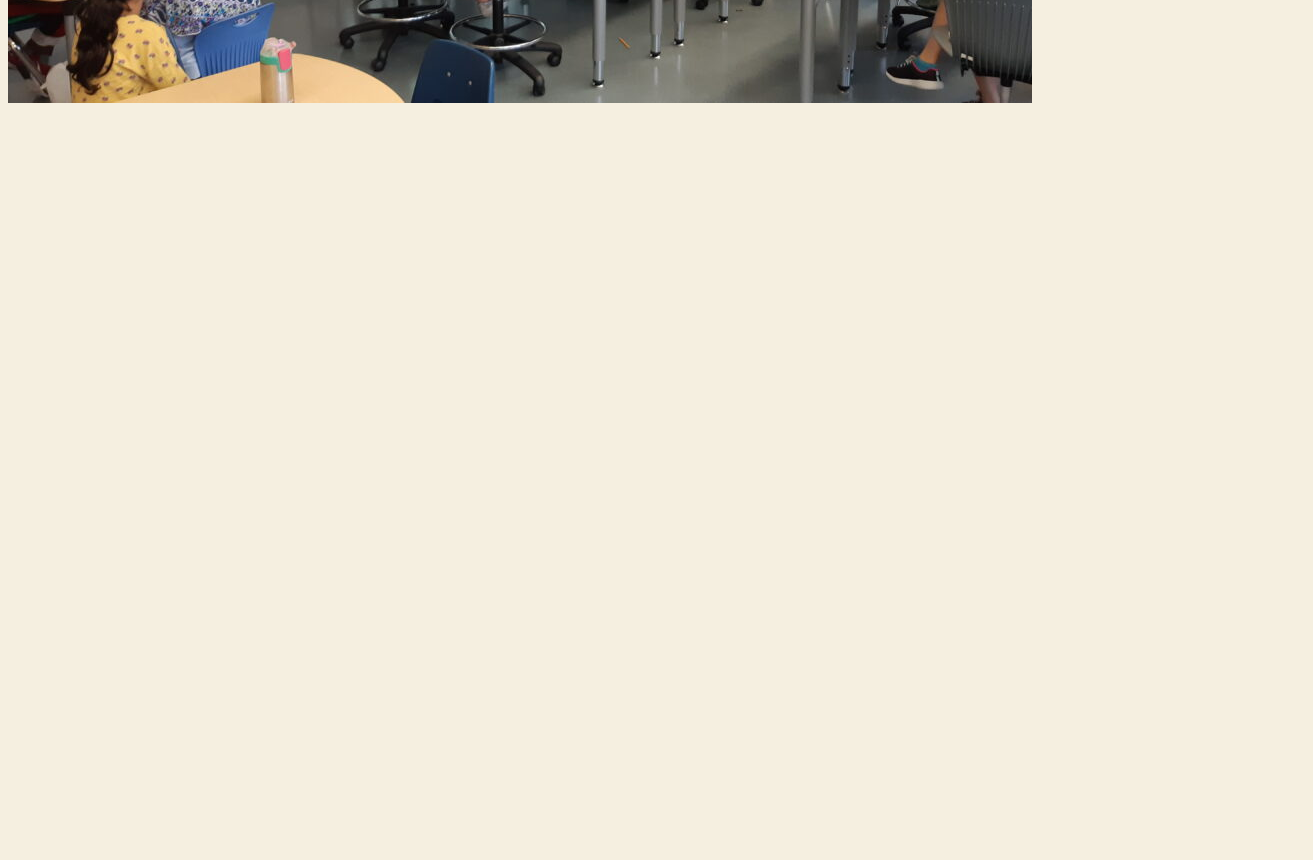
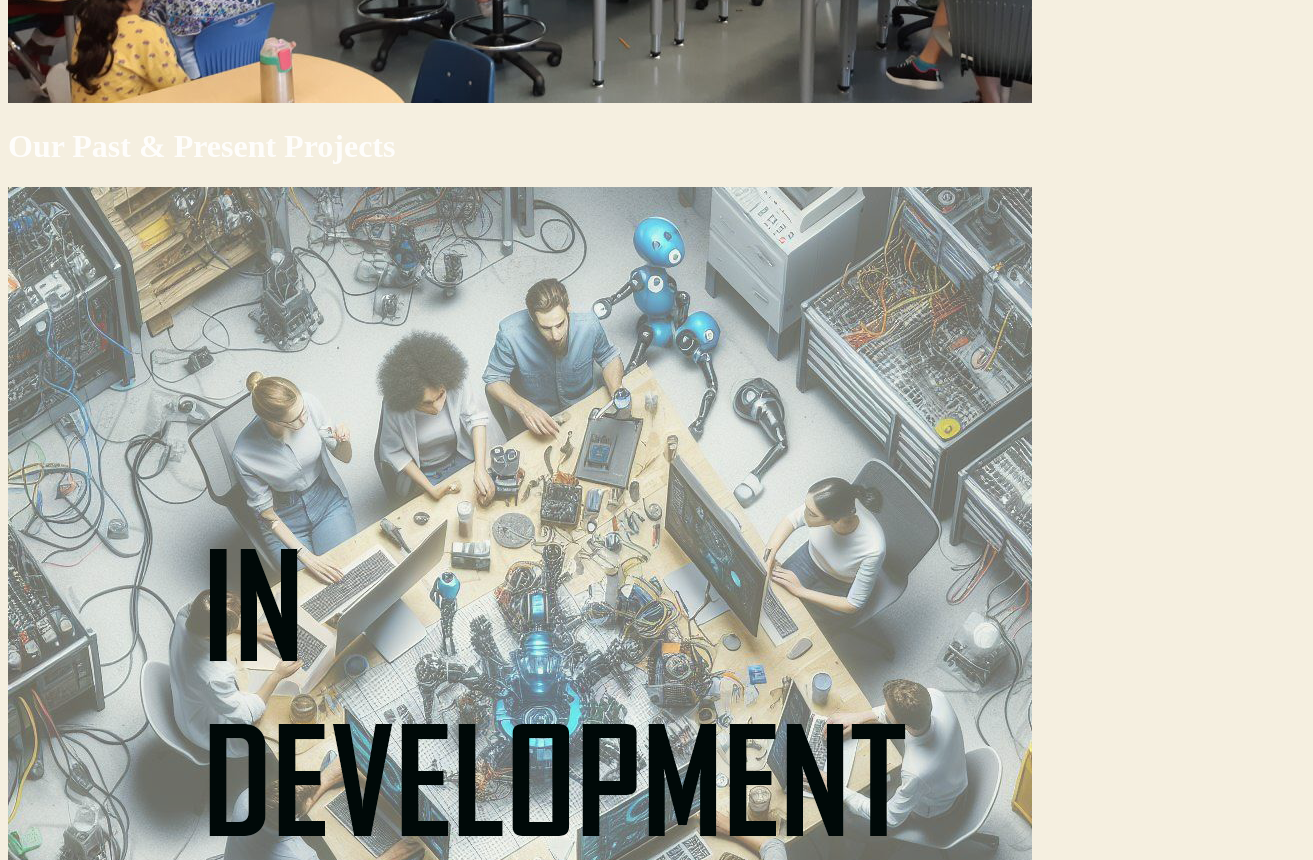
Before and after one commit to albertabionix/Website, a React (Vite) app in the folder biomedwebsite/: page / in a window 1280 px wide. Shown: the part 1940-2800 px from the top of the page, 1313 px wide, since content can reach past the window. Before the commit the page ends 2055 px from the top, so only its background shows below. Built offline with nearby package versions, Linux system fonts and the light colour scheme.

Commit message:
raw past/present projects section

```diff
--- a/biomedwebsite/src/components/body.jsx
+++ b/biomedwebsite/src/components/body.jsx
@@ -2,6 +2,9 @@ import '../styles/body.css'
 import gear_photo from '../images/gear_photo.jpeg'
 import mission1 from '../images/mission1.jpg'
 import mission2 from '../images/mission2.jpg'
+import in_development from '../images/in_development.png'
+import medication_manager from '../images/smart_medication_monitor.png'
+import exo_arm from '../images/exo_arm.jpeg'
 export default function Body() {
 
     return (
@@ -29,6 +32,27 @@ export default function Body() {
                     <img src={mission2}></img>
                 </div>
             </div>
+
+            <div className='past_present_projects'>
+                <h1>Our Past & Present Projects</h1>
+                <div className='project_slide'>
+                    <div className='prosthetic_leg'>
+                        <img src={in_development}></img>
+                        <h1>BCI Prosthetic Leg</h1>
+                        <p>A prosthetic leg with brain computer interface. Users would be able to use the leg through brain signals.</p>
+                    </div>
+                    <div className='medication_manager'>
+                        <img src={medication_manager}></img>
+                        <h1>Smart Medication Manager</h1>
+                        <p>A device used to facilitate a user’s quality of life through medication management.</p>
+                    </div>
+                    <div className='exoskeleton'>
+                        <img src={exo_arm}></img>
+                        <h1>ALEX Exoskeleton</h1>
+                        <p>An upper body exoskeleton designed to reduce repetitive strain injury and provide feedback on a users’s posture.</p>
+                    </div>
+                </div>
+            </div>
         </div>
 
     )
```
